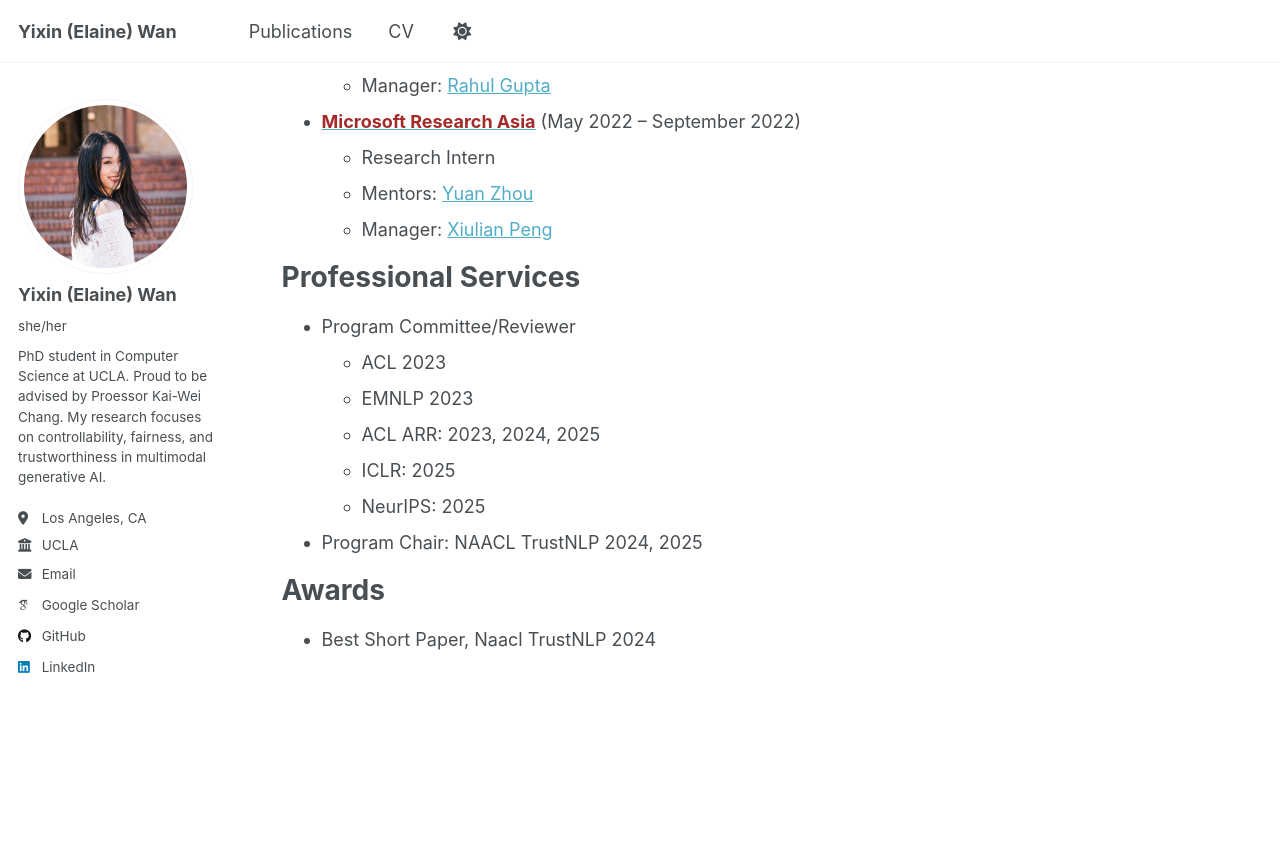
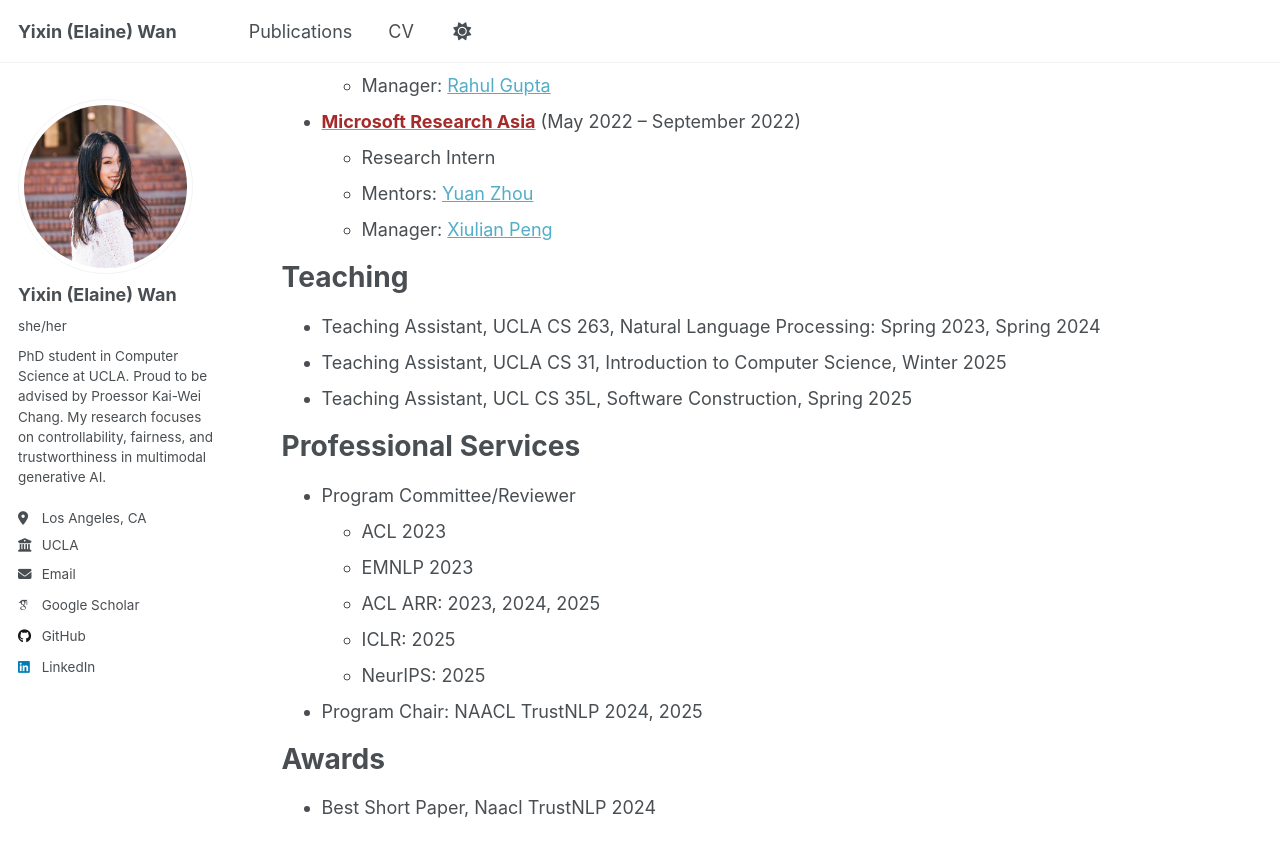
Before and after one commit to elainew728/elainew728.github.io, a Jekyll site: the page built from _pages/cv.md, in a window 1280 px wide and 900 px high, scrolled down 812 px. Shown: the top 857 px of the window. Built offline with Jekyll 4.4.1, drawn with Linux system fonts in a browser that asks for light colours; some web fonts are replaced; a script that is not in the unit is left out.

Commit message:
Update teaching

```diff
--- a/_pages/cv.md
+++ b/_pages/cv.md
@@ -38,8 +38,10 @@ Please find my latest CV [here](/files/Yixin Wan_resume_202508_v2.pdf) (updated
     - Mentors: [Yuan Zhou](https://ieeexplore.ieee.org/author/37089364856)
     - Manager: [Xiulian Peng](https://www.microsoft.com/en-us/research/people/xipe/)
 
-<!-- # Teaching
-* Teaching Assistant, UCLA CS 33, Introduction to Computer Organization: Fall 2023, Spring 2024, Fall 2024 -->
+# Teaching
+* Teaching Assistant, UCLA CS 263, Natural Language Processing: Spring 2023, Spring 2024
+* Teaching Assistant, UCLA CS 31, Introduction to Computer Science, Winter 2025
+* Teaching Assistant, UCL CS 35L, Software Construction, Spring 2025
 
 # Professional Services
 * Program Committee/Reviewer
```
